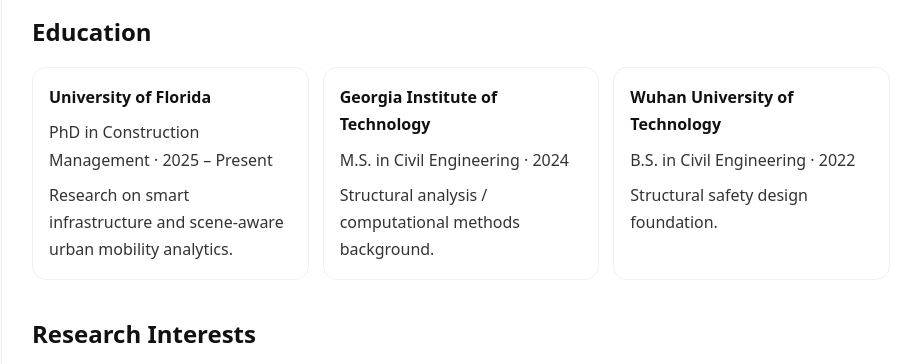
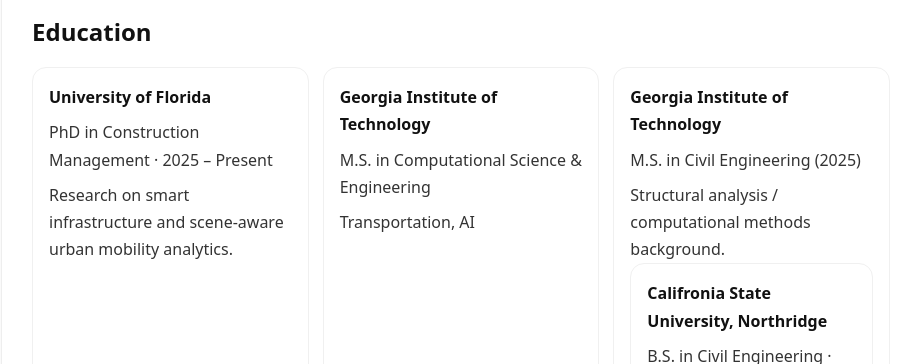
Before and after one commit to ao-he/ao-he.github.io, a plain HTML site: page index.html in a window 1280 px wide. Shown: the part 356-720 px from the top of the page, without its empty margins (179-1096 px from the left). Drawn offline with Linux system fonts and the light colour scheme.

Commit message:
Update index.html

```diff
--- a/index.html
+++ b/index.html
@@ -150,14 +150,18 @@
           <b>University of Florida</b>
           <p class="muted">PhD in Construction Management · 2025 – Present</p>
           <p>Research on smart infrastructure and scene-aware urban mobility analytics.</p>
+     </div>
+          <div class="item">
+          <b>Georgia Institute of Technology</b>
+          <p class="muted">M.S. in Computational Science & Engineering</p>
+          <p>Transportation, AI</p>
         </div>
         <div class="item">
           <b>Georgia Institute of Technology</b>
-          <p class="muted">M.S. in Civil Engineering · 2024</p>
+          <p class="muted">M.S. in Civil Engineering (2025)</p>
           <p>Structural analysis / computational methods background.</p>
-        </div>
         <div class="item">
-          <b>Wuhan University of Technology</b>
+          <b>Califronia State University, Northridge</b>
           <p class="muted">B.S. in Civil Engineering · 2022</p>
           <p>Structural safety design foundation.</p>
         </div>
```
